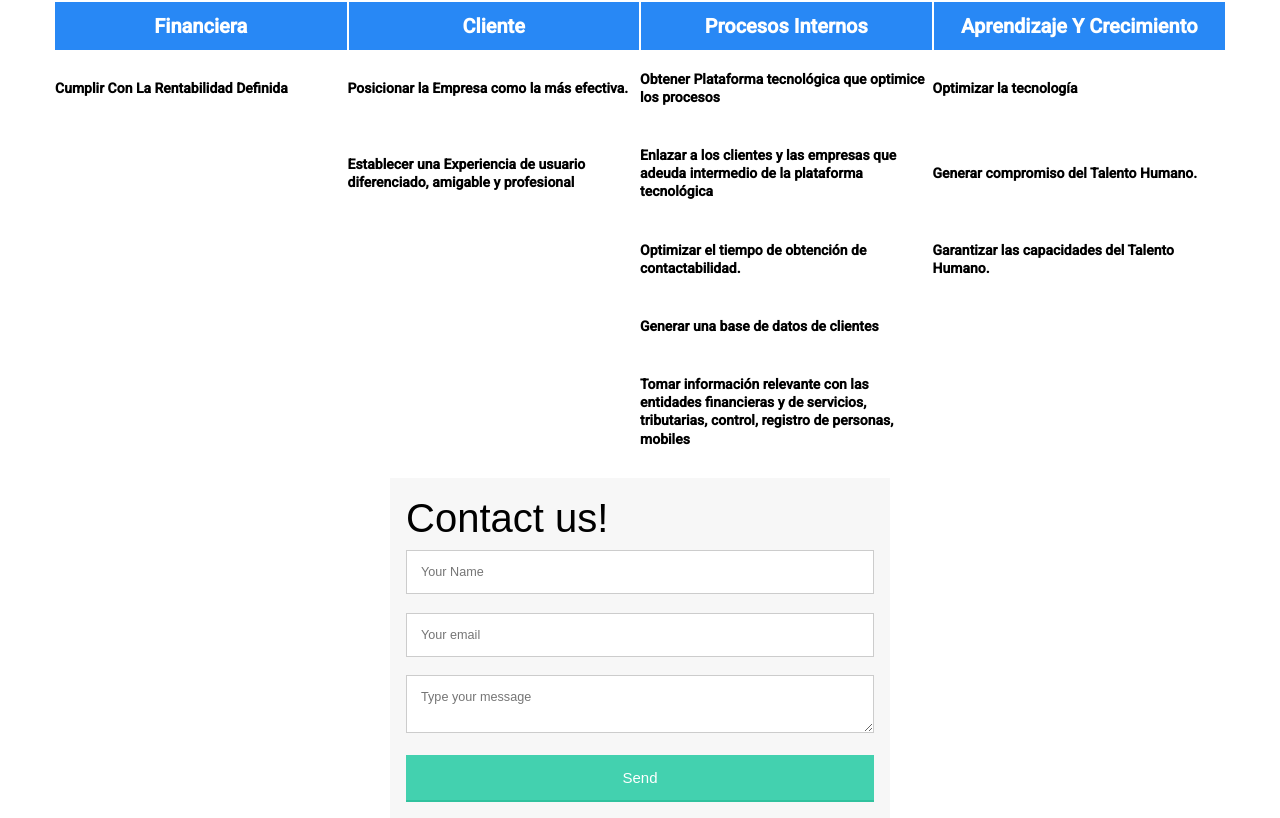
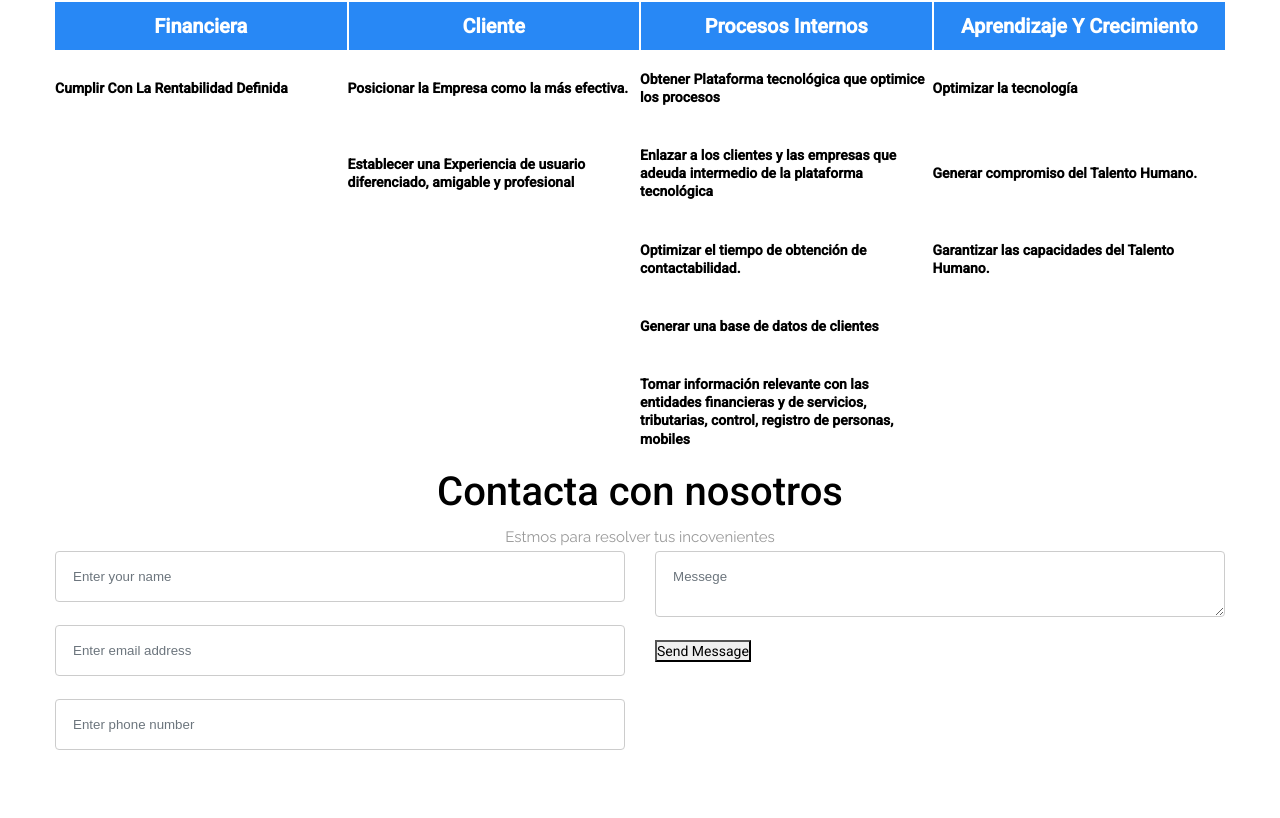
Before and after one commit to paulogonzalez5679/finsolred, an Angular app: page / in a window 1280 px wide. Shown: the part 4626-5444 px from the top of the page. After the commit the page ends 5415 px from the top, so only its background shows below. Built offline with nearby package versions, Linux system fonts and the light colour scheme.

Commit message:
formulario arreglado

```diff
--- a/src/app/contactanos/contactanos.component.html
+++ b/src/app/contactanos/contactanos.component.html
@@ -6,17 +6,38 @@
 <link rel="stylesheet" href="assets/css/owl.carousel.css">
 <link rel="stylesheet" href="assets/css/main.css">
 
-<div class="form-container">
-    <h1>Contact us!</h1>
-    <form [formGroup]="Formulario" (ngSubmit)="doSomething()">
-        <input type="text" formControlName="name" placeholder="Your Name">
+<section class="contact-area section-gap" id="contact">
+    <div class="container">
+        <div class="row d-flex justify-content-center">
+            <div class="menu-content pb-30 col-lg-8">
+                <div class="title text-center">
+                    <h1 class="mb-10">Contacta con nosotros</h1>
+                    <p>Estmos para resolver tus incovenientes</p>
+                </div>
+            </div>
+        </div>
+        <form [formGroup]="Formulario" (ngSubmit)="doSomething()" class="form-area mt-60 contact-form text-left">
+            <div class="row">
+                <div class="col-lg-6 form-group">
+                    <input formControlName="name" placeholder="Enter your name" class="common-input mb-20 form-control"
+                        type="text">
 
+                    <input formControlName="email" placeholder="Enter email address"
+                        class="common-input mb-20 form-control" type="text">
 
-        <input type="text" formControlName="email" placeholder="Your email">
+                    <input formControlName="phone" placeholder="Enter phone number"
+                        class="common-input mb-20 form-control" type="text">
 
+                </div>
+                <div class="col-lg-6 form-group">
+                    <textarea class="common-textarea mt-10 form-control" formControlName="message"
+                        placeholder="Messege"></textarea>
+                    <button class="primary-btn mt-20">Send Message</button>
+                    <div class="mt-10 alert-msg">
+                    </div>
+                </div>
+            </div>
+        </form>
 
-        <textarea formControlName="message" placeholder="Type your message"></textarea>
-
-        <button type="submit" class="btn-send" >Send</button>
-    </form>
-</div>
+    </div>
+</section>
```
Also changed, not shown: src/app/models/contactForm.ts (deleted, +0 -8 lines), src/app/models/wordpress.ts (deleted, +0 -136 lines), src/app/models/wordpressImg.ts (deleted, +0 -159 lines).
